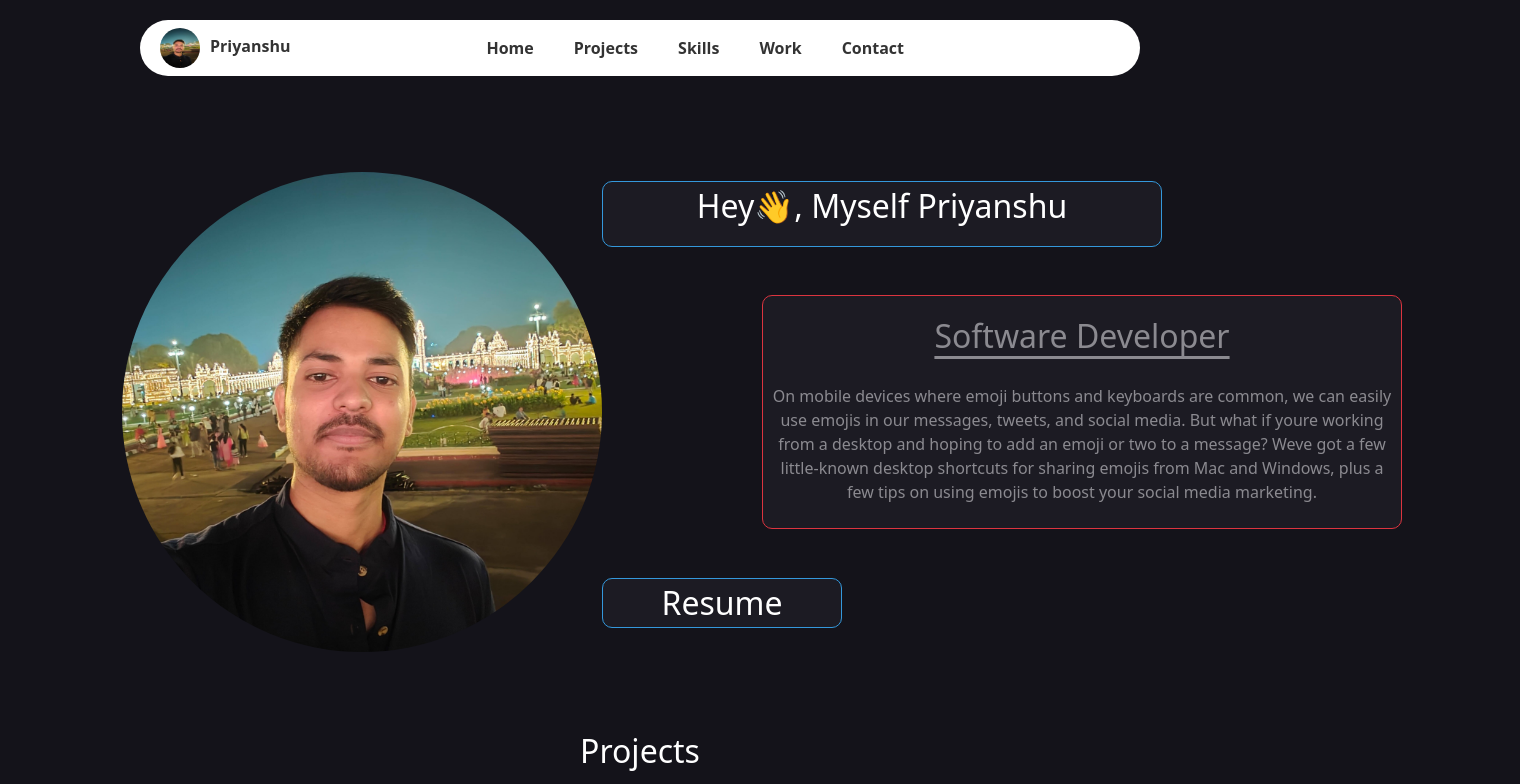
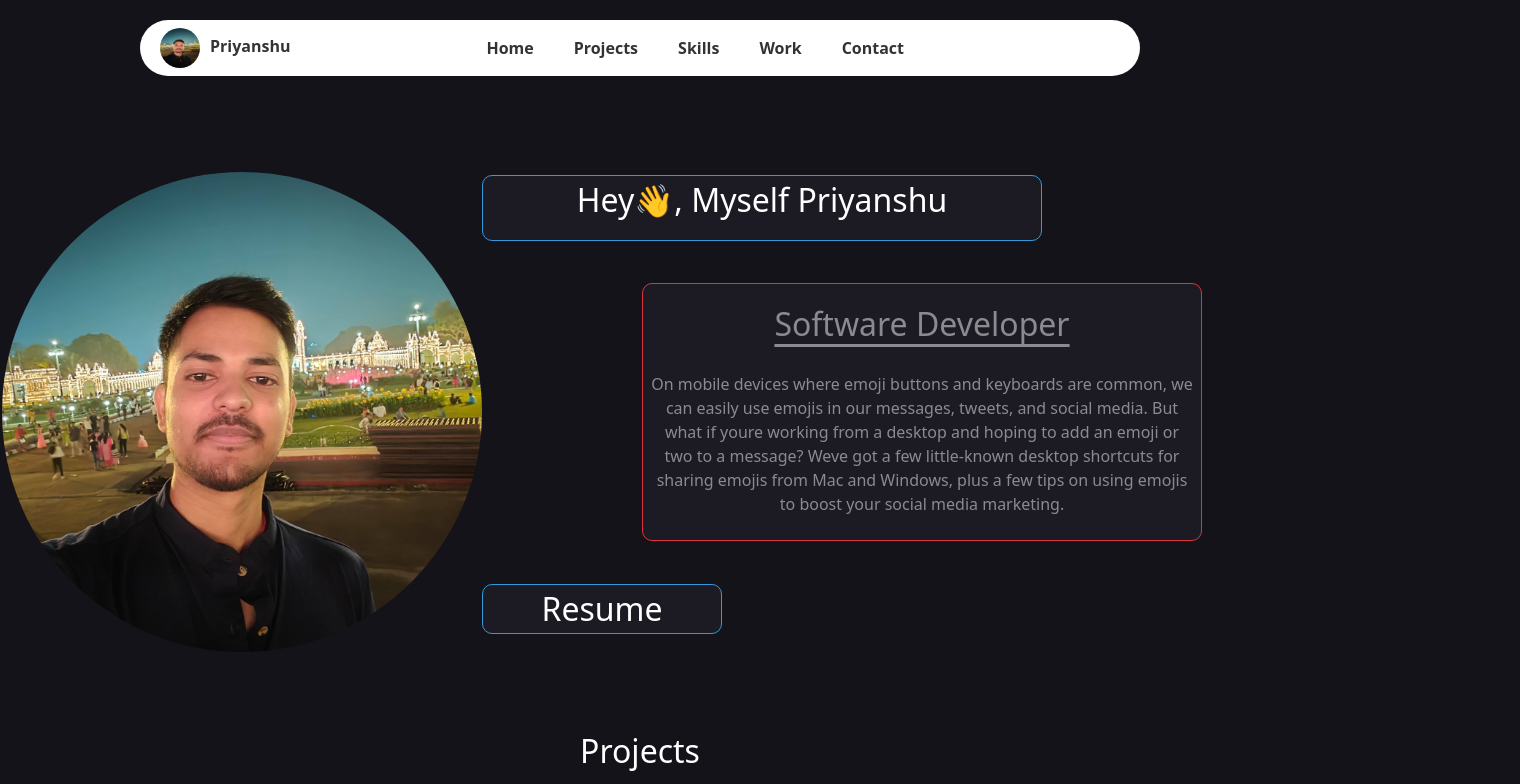
Before and after one commit to itsaslowball/Portfolio_new, a React (Vite) app: page / in a window 1280 px wide. Shown: the top 784 px of the page, 1520 px wide, since content can reach past the window. Built offline with nearby package versions, Linux system fonts and the light colour scheme.

Commit message:
made responsive

```diff
--- a/src/components/Hero.css
+++ b/src/components/Hero.css
@@ -2,7 +2,6 @@
         margin-top: 10vh;
         display: flex;
         flex-direction: row;
-        width: 100%;
 }
 
 .profile-picture img {
@@ -48,7 +47,7 @@
         /* font-size: large; */
         width: 80vh;
         margin-left: 10vh;
-        padding:1vh;
+        padding: 1vh;
         margin-right: 10px;
 }
 
@@ -56,7 +55,8 @@
         font-size: xx-large;
         text-align: center;
         text-decoration: underline;
-        text-decoration-skip-ink: auto; /* This property helps avoid the underline being too close to the text */
+        text-decoration-skip-ink: auto;
+        /* This property helps avoid the underline being too close to the text */
         text-underline-offset: 8px;
 }
 
@@ -82,6 +82,151 @@
 
 }
 
+@media only screen and (min-width: 1200px){
+        .container {
+                margin-top: 10vh;
+                display: flex;
+                flex-direction: row;
+        }
+
+        .profile-picture img {
+                object-fit: cover;
+                width: 60vh;
+                height: 60vh;
+                border-radius: 50%;
+                margin-left: -10vh;
+                margin-top: 2vh;
+        }
+
+        .info {
+                color: white;
+                margin-left: 10vh;
+                display: flex;
+                flex-direction: column;
+                justify-content: space-evenly;
+                gap: 3vh;
+        }
+
+        .info-div1 {
+                background-color: #1C1B23;
+                font-size: xx-large;
+                border: 0.5px solid #3498db;
+                border-radius: 10px;
+
+                height: auto;
+                width: 70vh;
+                text-align: center;
+                /* Center the text horizontally */
+                display: flex;
+                justify-content: center;
+                align-items: center;
+                margin-left: -10vh;
+
+        }
+
+        .info-div2 {
+                background-color: #1C1B23;
+                border: 0.5px solid #db343f;
+                border-radius: 10px;
+                height: auto;
+                /* font-size: large; */
+                width: 70vh;
+                margin-left: 10vh;
+                padding: 1vh;
+                margin-right: 10px;
+        }
+
+        .info-div2 .title {
+                font-size: xx-large;
+                text-align: center;
+                text-decoration: underline;
+                text-decoration-skip-ink: auto;
+                /* This property helps avoid the underline being too close to the text */
+                text-underline-offset: 8px;
+        }
+
+        .info-div2 .description {
+                text-align: center;
+                color: #8B8A90;
+        }
+
+        .info-div3 {
+                background-color: #1C1B23;
+                font-size: xx-large;
+                border: 0.5px solid #3498db;
+                border-radius: 10px;
+                height: auto;
+                width: 30vh;
+
+                text-align: center;
+                /* Center the text horizontally */
+                display: flex;
+                justify-content: center;
+                align-items: center;
+                margin-left: -10vh;
+
+        }
+}
+
+@media only screen and (min-width: 768px) and (max-width: 1199px) {
+        .container {
+                flex-direction: column;
+                margin-top: 2vh;
+        }
+
+        .profile-picture {
+                display: flex;
+                align-items: center;
+                justify-content: center;
+        }
+
+        .profile-picture img {
+                width: 80%;
+                /* Adjust to fit the container */
+                object-fit: cover;
+                height: 50vh;
+                border-radius: 50%;
+                margin-left: 0px;
+                margin-bottom: 3vh;
+        }
+
+        .info {
+                margin-left: 0;
+                /* Adjust margin for smaller screens */
+
+        }
+
+        .info-div1 {
+                align-self: center;
+                width: 95%;
+                /* Adjust width for smaller screens */
+                margin-left: 0;
+                /* Remove margin for smaller screens */
+        }
+
+        .info-div2 {
+                align-self: center;
+
+                width: 95%;
+                /* Adjust width for smaller screens */
+                height: auto;
+                margin-left: 0;
+                /* Remove margin for smaller screens */
+                padding: 1vh;
+                /* Adjust padding for smaller screens */
+                margin-top: 1vh;
+        }
+
+        .info-div3 {
+                align-self: center;
+                width: 95%;
+                /* Adjust width for smaller screens */
+                margin-left: 0;
+                /* Remove margin for smaller screens */
+                margin-top: 1vh;
+        }
+}
+
 
 /* Media Query for Smaller Screens */
 @media (max-width: 768px) {
@@ -89,14 +234,16 @@
                 flex-direction: column;
                 margin-top: 2vh;
         }
-        .profile-picture{
+
+        .profile-picture {
                 display: flex;
                 align-items: center;
                 justify-content: center;
         }
 
         .profile-picture img {
-          width: 80%; /* Adjust to fit the container */
+                width: 80%;
+                /* Adjust to fit the container */
                 object-fit: cover;
                 height: 30vh;
                 border-radius: 50%;
@@ -105,30 +252,43 @@
         }
 
         .info {
-          margin-left: 0; /* Adjust margin for smaller screens */
+                margin-left: 0;
+                /* Adjust margin for smaller screens */
 
         }
 
         .info-div1 {
                 align-self: center;
-          width: 95%; /* Adjust width for smaller screens */
-          margin-left: 0; /* Remove margin for smaller screens */
+                width: 95%;
+                /* Adjust width for smaller screens */
+                margin-left: 0;
+                /* Remove margin for smaller screens */
         }
 
         .info-div2 {
                 align-self: center;
 
-          width: 95%; /* Adjust width for smaller screens */
+                width: 95%;
+                /* Adjust width for smaller screens */
                 height: auto;
-          margin-left: 0; /* Remove margin for smaller screens */
-          padding: 1vh; /* Adjust padding for smaller screens */
-          margin-top:1vh;
+                margin-left: 0;
+                /* Remove margin for smaller screens */
+                padding: 1vh;
+                /* Adjust padding for smaller screens */
+                margin-top: 1vh;
         }
 
         .info-div3 {
                 align-self: center;
-          width: 95%; /* Adjust width for smaller screens */
-          margin-left: 0; /* Remove margin for smaller screens */
-          margin-top:1vh;
+                width: 95%;
+                /* Adjust width for smaller screens */
+                margin-left: 0;
+                /* Remove margin for smaller screens */
+                margin-top: 1vh;
         }
 }
+
+
+
+
+/* @media (max-width: ) */
--- a/src/components/Navbar.css
+++ b/src/components/Navbar.css
@@ -71,7 +71,7 @@
         margin: 5px 0;
 }
 
-@media (max-width: 600px) {
+@media (max-width: 900px) {
         .navbar {
                 background-color: #fff;
                 color: #333;
--- a/src/components/WorkExperience.css
+++ b/src/components/WorkExperience.css
@@ -1,5 +1,5 @@
 .experiences {
-        width: 100vh;
+        /* width: 100vh; */
         display: flex;
         flex-direction: row;
         margin-top: 130px;
@@ -7,7 +7,7 @@
 }
 
 .work-card {
-        width: 90vh;
+        width: auto;
         background-color: #1C1B23;
         margin-left: 5vh;
         padding: 7vh;
@@ -27,7 +27,7 @@
         box-shadow: 0px 10px 20px rgb(66, 66, 66);
 }
 .edu-card{
-        width: 90vh;
+        width: auto;
         background-color: #1C1B23;
         margin-left: 5vh;
         padding: 7vh;
@@ -47,7 +47,7 @@
         box-shadow: 0px 10px 20px rgb(66, 66, 66);
 }
 
-@media (max-width: 1200px) {
+@media only screen and (max-width: 1200px) {
         .experiences{
                 display: flex;
                 flex-direction: column;
@@ -56,8 +56,6 @@
         }
         .work-card {
                 margin:15px;
-                /* margin-right: 0; */
-                /* width: 440px; */
                 align-self: center;
                 width: auto;
                 padding: 40px;
@@ -65,8 +63,6 @@
         }
         .edu-card{
                 margin:15px;
-                /* margin-right: 0; */
-                /* width: 440px; */
                 align-self: center;
                 width: auto;
                 padding: 40px;
```
Lines whose indentation alone changed are shown as unchanged.
